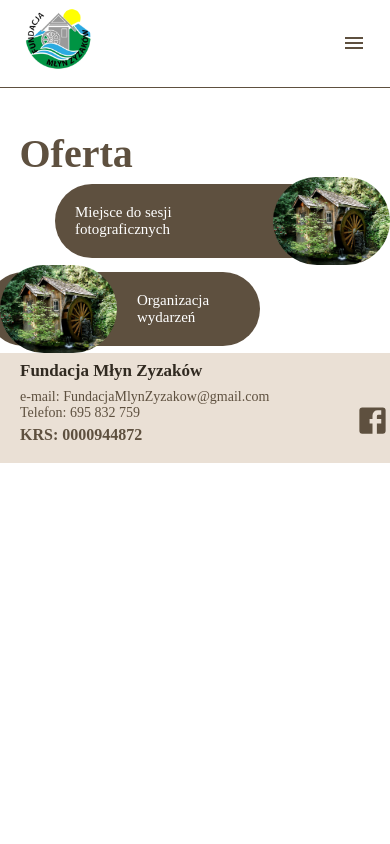
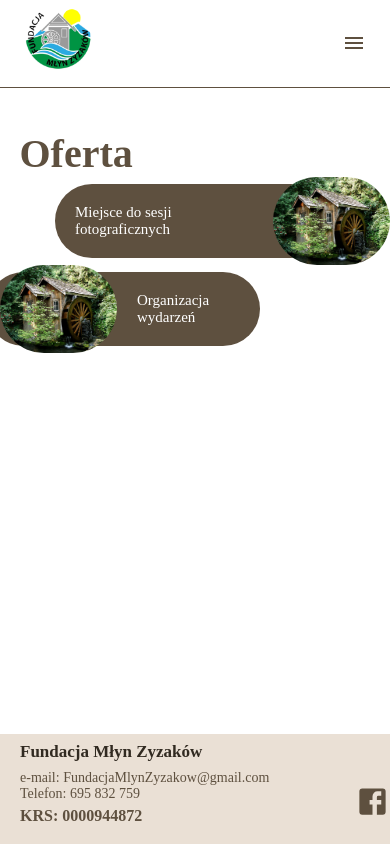
Before and after one commit to asiabielawska/ProjektFundacji, a React (Vite) app: page /oferta in a window 390 px wide. Built offline with nearby package versions, Linux system fonts and the light colour scheme; a web font is replaced by a local one.

Commit message:
Fix footer display

```diff
--- a/src/components/Layout/Layout.tsx
+++ b/src/components/Layout/Layout.tsx
@@ -13,6 +13,7 @@ import {
   FooterKrs,
   AllNavigationBar,
   FooterLeft,
+  ContentOfPage,
 } from "./styled";
 import FacebookIcon from "@mui/icons-material/Facebook";
 import useMediaQuery from "@mui/material/useMediaQuery";
@@ -61,7 +62,7 @@ export function Layout({ children, isMainPage }: Props) {
         </AllNavigationBar>
       </AppBar>
 
-      <main>{children}</main>
+      <ContentOfPage>{children}</ContentOfPage>
 
       {!isMainPage && (
         <Footer>
--- a/src/components/Layout/styled.ts
+++ b/src/components/Layout/styled.ts
@@ -53,17 +53,17 @@ export const MainHeading = styled("h1")((props) => ({
   },
 }));
 
-export const Footer = styled("footer")((props) => ({
+export const ContentOfPage = styled("main")({
+  minHeight: "calc(100vh - 110px)",
+});
+
+export const Footer = styled("footer")({
   backgroundColor: "#EAE0D5",
   height: 110,
   paddingLeft: 20,
   color: "#5E503F",
   display: "flex",
-  [props.theme.breakpoints.down(306)]: {
-    height: "100%",
-    flexDirection: "column",
-  },
-}));
+});
 
 export const FooterLeft = styled("div")({
   width: "95%",
--- a/src/components/Offer/styled.ts
+++ b/src/components/Offer/styled.ts
@@ -24,6 +24,8 @@ export const SingleOfferOfFundation = styled("div")({
   alignItems: "center",
   justifyContent: "center",
   width: "100vw",
+  marginLeft: 20,
+  marginRight: 20,
 });
 
 export const OfferText = styled("span")<Props>(({ side, theme }) => ({
```
